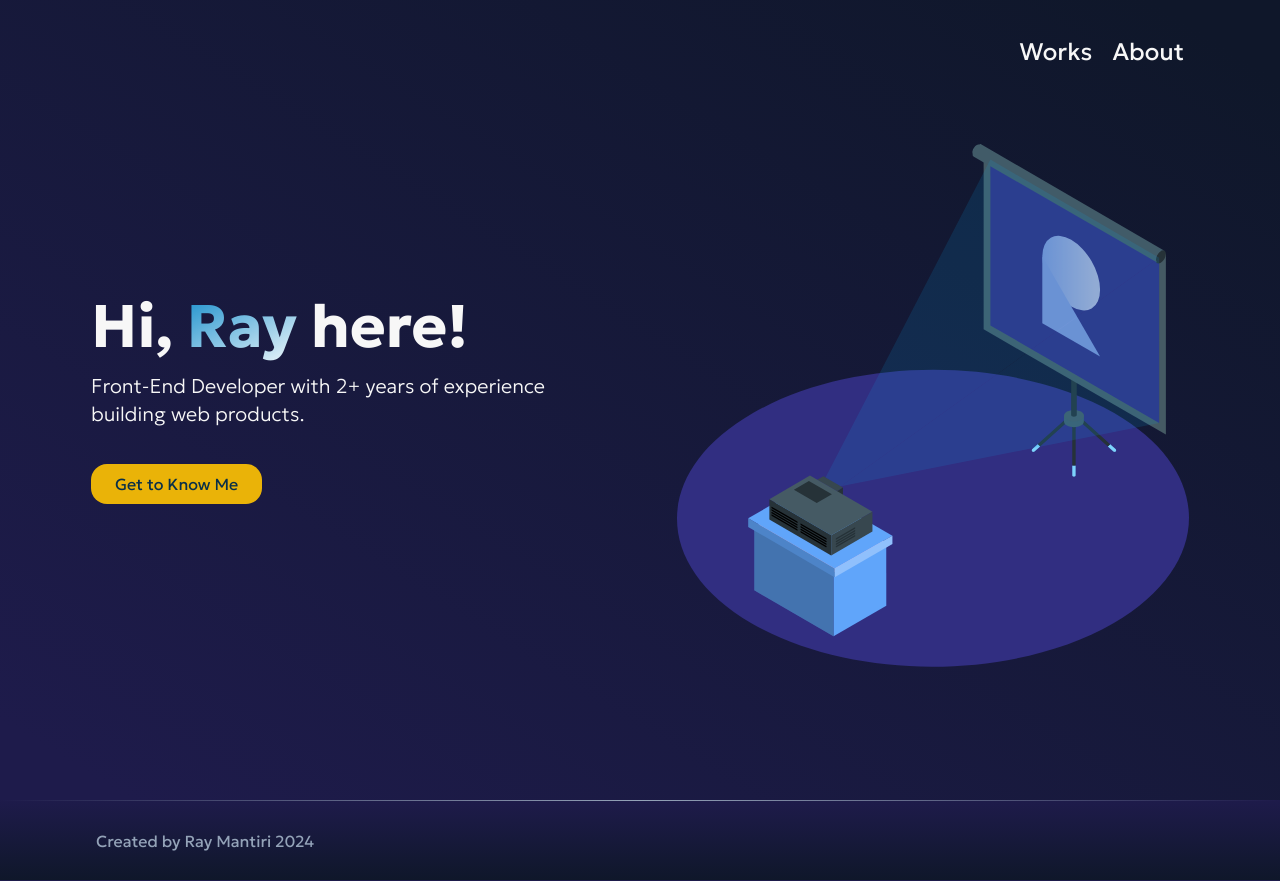
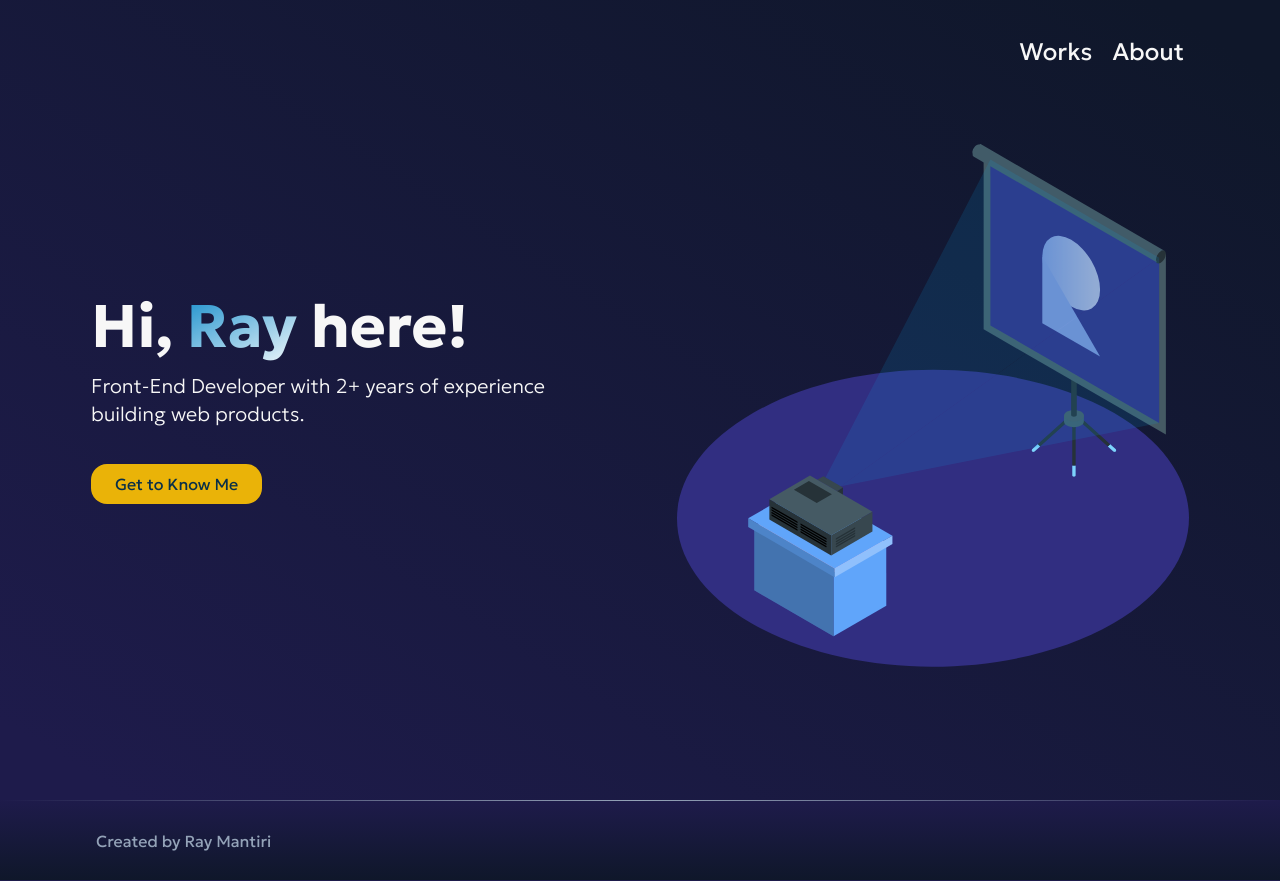
Before and after one commit to rayhanssm/ray-portfolio-v2, a Next.js app: page / in a window 1280 px wide. Built offline with nearby package versions, Linux system fonts and the light colour scheme; no server answers; some icons are missing.

Commit message:
feat: update footer

```diff
--- a/src/components/Footer.tsx
+++ b/src/components/Footer.tsx
@@ -23,7 +23,7 @@ function Footer() {
       <div className="h-[0.5px] rounded-full w-full bg-gradient-to-r from-transparent via-slate-400 to-transparent" />
       <div className="px-4 md:px-24 w-full h-full flex justify-between items-center">
         <p className="text-sm md:text-base text-slate-400">
-          Created by Ray Mantiri 2024
+          Created by Ray Mantiri
         </p>
         <div className="flex gap-4">
           {linkContent.map((l, index) => (
```
